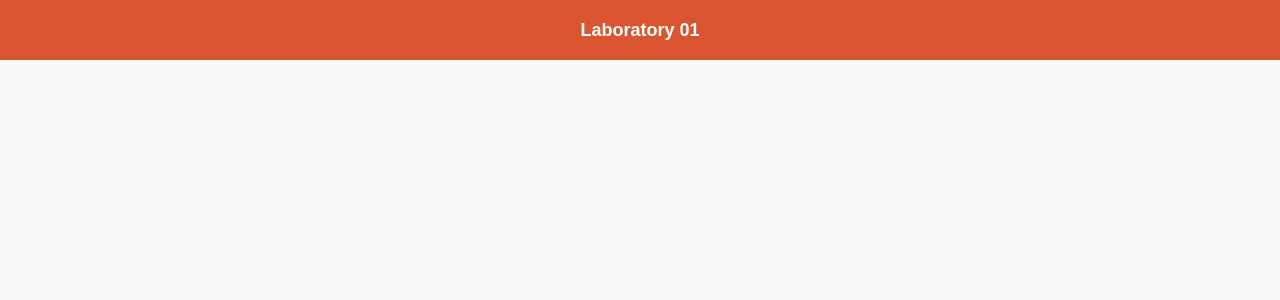
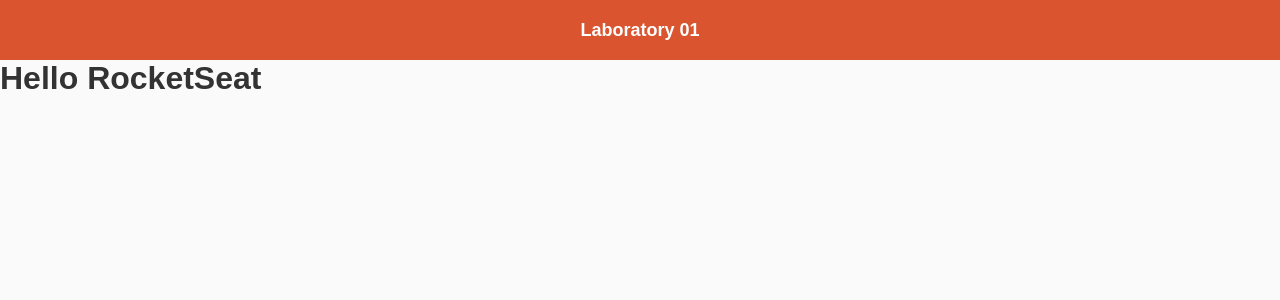
Before and after one commit to cacaudev/reactjs-lab-experience, a React (Create React App) app in the folder lab_01/: page / in a window 1280 px wide. Shown: the top 300 px of the page. Built offline with nearby package versions, Linux system fonts and the light colour scheme; no server answers.

Commit message:
[feat] (Components): Add new component and services folder

```diff
--- a/lab_01/package.json
+++ b/lab_01/package.json
@@ -6,6 +6,7 @@
     "@testing-library/jest-dom": "^4.2.4",
     "@testing-library/react": "^9.4.0",
     "@testing-library/user-event": "^7.2.1",
+    "axios": "^0.19.1",
     "react": "^16.12.0",
     "react-dom": "^16.12.0",
     "react-scripts": "3.3.0"
--- a/lab_01/src/App.js
+++ b/lab_01/src/App.js
@@ -2,10 +2,12 @@
 
 import './styles.css';
 import Header from './components/Header';
+import Main from './views/main';
 
 const App = () => (
   <div className="App">
     <Header />
+    <Main />
   </div>
 );
 
--- a/lab_01/src/components/Header/index.js
+++ b/lab_01/src/components/Header/index.js
@@ -1,5 +1,4 @@
 import React from 'react';
-
 import './styles.css';
 
 const Header = () => {
--- /dev/null
+++ b/lab_01/src/services/api.js
@@ -0,0 +1,5 @@
+import axios from 'axios';
+
+const api = axios.create({ baseURL: 'https://rocketseact-node.herokuapp.com/api' });
+
+export default api;
--- /dev/null
+++ b/lab_01/src/views/main/index.js
@@ -0,0 +1,19 @@
+import React, { Component } from 'react';
+import api from '../../services/api';
+
+class Main extends Component {
+  componentDidMount() {
+    this.loadProducts();
+  }
+
+  loadProducts = async () => {
+    const response = await api.get('/products');
+    console.log(response.data);
+  }
+
+  render() {
+    return <h1>Hello RocketSeat</h1>
+  }
+}
+
+export default Main;
```
Also changed, not shown: 2 other files (tests, documents, lock files or other folders).
